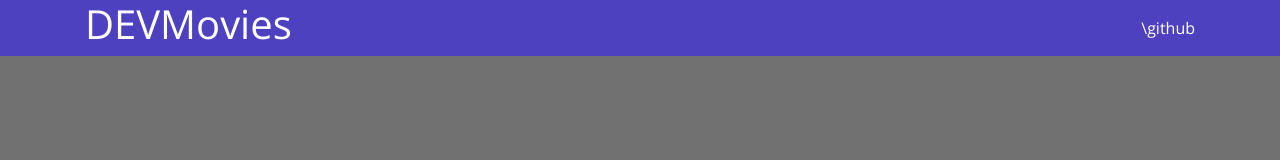
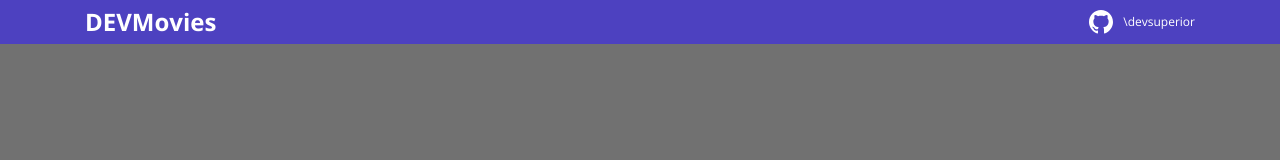
Before and after one commit to Jailsonrlima/dsmovie, a plain HTML site: page index.html in a window 1280 px wide. Drawn offline with nearby package versions, Linux system fonts and the light colour scheme.

Commit message:
Barra superior PARTE 2

```diff
--- a/css/styles.css
+++ b/css/styles.css
@@ -1,26 +1,64 @@
 @import url('https://fonts.googleapis.com/css2?family=Open+Sans:wght@300;400;700&display=swap');
 
-*{
-    box-sizing: border-box;
-    font-family: 'Open Sans','sans-serif';
+:root {
+    --bg-grey: #717171;
+    --color-primery: #4D41C0;
+    --white: #FFFFFF;
+
 }
 
-html, body{
-    background-color: #717171;
+* {
+    box-sizing: border-box;
+    font-family: 'Open Sans', 'sans-serif';
 }
 
-header{
-    background-color: #4D41C0;
-    color:#FFFFFF;
+h1,
+h2,
+h3,
+h4,
+h5,
+h6 {
+    margin: 0%;
 }
 
-nav{
+html,
+body {
+    background-color: var(--bg-grey);
+}
+
+header {
+    background-color: var(--color-primery);
+    color: var(--white);
+}
+
+nav {
     display: flex;
     align-items: center;
     justify-content: space-between;
 }
 
-a, a:hover{
+nav h1 {
+    font-size: 24px;
+    font-weight: 700;
+}
+
+nav a {
+    font-size: 12px;
+    font-weight: 400;
+}
+
+a,
+a:hover {
     text-decoration: none;
     color: unset;
 }
+
+.dsmovie-contact-container {
+    display: flex;
+    align-items: center;
+
+}
+
+.dsmovie-contact-container img {
+    margin: 10px;
+}
--- a/index.html
+++ b/index.html
@@ -1,19 +1,27 @@
 <!DOCTYPE html>
 <html lang="pt-br">
+
 <head>
     <meta charset="UTF-8">
     <meta http-equiv="X-UA-Compatible" content="IE=edge">
     <meta name="viewport" content="width=device-width, initial-scale=1.0">
     <title>DSMovie</title>
-    <link rel="stylesheet" href="https://stackpath.bootstrapcdn.com/bootstrap/4.1.3/css/bootstrap.min.css" integrity="sha384-MCw98/SFnGE8fJT3GXwEOngsV7Zt27NXFoaoApmYm81iuXoPkFOJwJ8ERdknLPMO" crossorigin="anonymous">
+    <link rel="stylesheet" href="https://stackpath.bootstrapcdn.com/bootstrap/4.1.3/css/bootstrap.min.css"
+        integrity="sha384-MCw98/SFnGE8fJT3GXwEOngsV7Zt27NXFoaoApmYm81iuXoPkFOJwJ8ERdknLPMO" crossorigin="anonymous">
     <link rel="stylesheet" href="css/styles.css">
 </head>
+
 <body>
     <header>
         <nav class="container">
-         <h1>DEVMovies</h1>
-         <a href="https://github.com/Jailsonrlima/dsmovie">\github</a>
+            <h1>DEVMovies</h1>
+            <div class="dsmovie-contact-container">
+                <img src="img/github.svg" alt="github">
+                <a href="https://github.com/devsuperior/sds-dsmovie/tree/main/episodio1-iniciante">\devsuperior</a>
+            </div>
+
         </nav>
     </header>
 </body>
+
 </html>
```
Also changed, not shown: img/github.svg (added).
